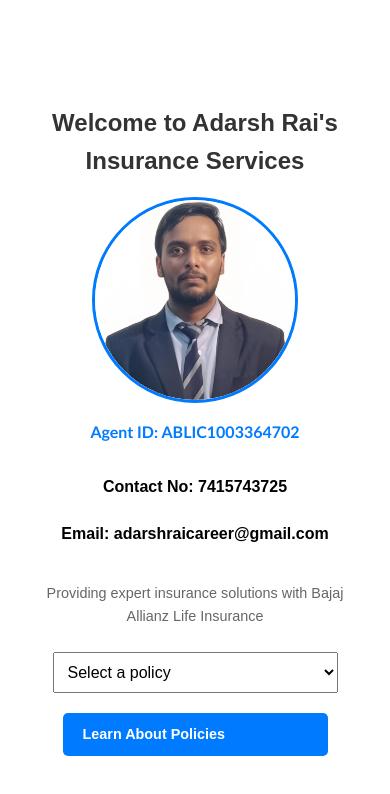
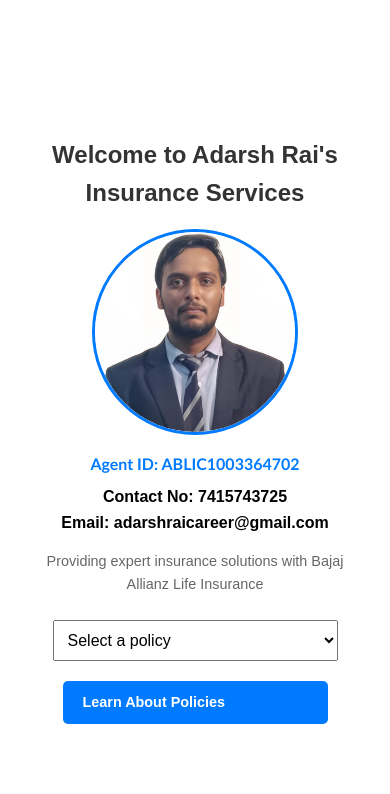
Before and after one commit to charchilbisen/Adarsh-Bajaj-Insurance-Policy-edited, a plain HTML site: page frontend/index.html in a window 390 px wide. Drawn offline with Linux system fonts and the light colour scheme.

```diff
--- a/frontend/styles/home.css
+++ b/frontend/styles/home.css
@@ -89,6 +89,10 @@ p {
     h3 {
         font-size: 1rem;
     }
+    h4{
+        margin:0px;
+        padding:0px;
+    }
     p {
         font-size: 0.9rem;
     }
```
